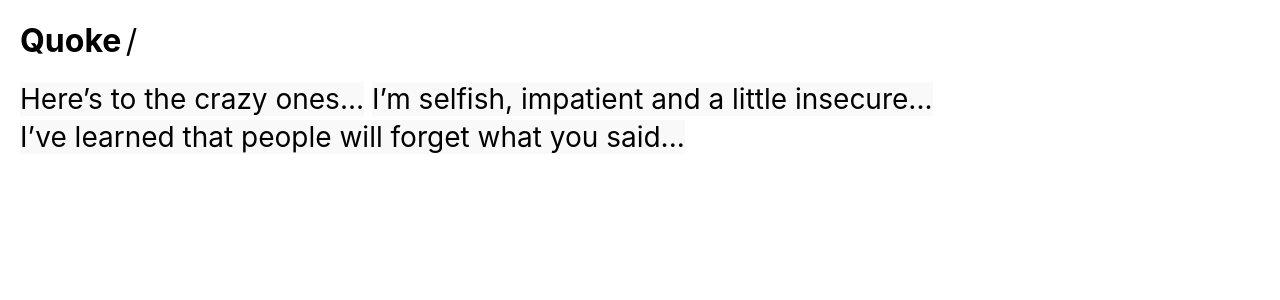
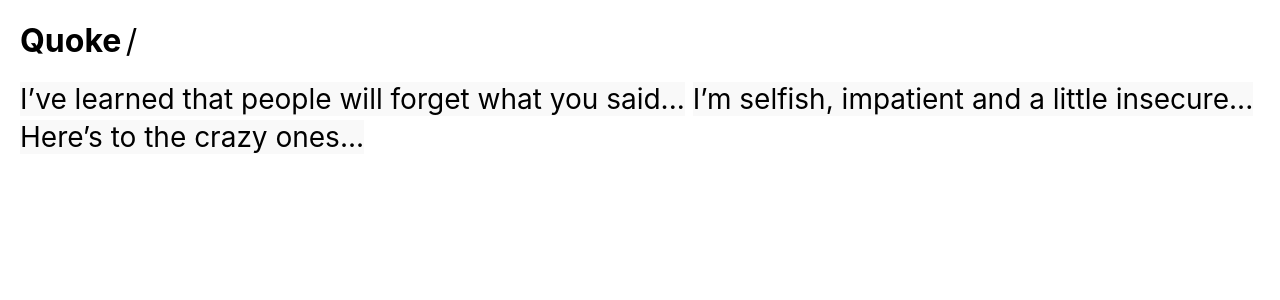
Before and after one commit to quoke/quoke.github.io, a Jekyll site: the page built from index.md, in a window 1280 px wide. Shown: the top 300 px of the page. Built offline with Jekyll 4.4.1, drawn with Linux system fonts in a browser that asks for light colours.

Commit message:
Reverse date sorting SORTED!

```diff
--- a/_layouts/home.html
+++ b/_layouts/home.html
@@ -10,7 +10,8 @@
     </h1>
     <div class="separator inline-block">/</div>
     <ul class="quote-list">
-      {% for quote in site.quotations %}
+        {% assign sortedQuotations = (site.quotations | sort: 'date') | reverse %}
+      {% for quote in sortedQuotations %}
       <li>
         <a href="{{ quote.url }}">{{ quote.title }}...</a>
       </li>
```
